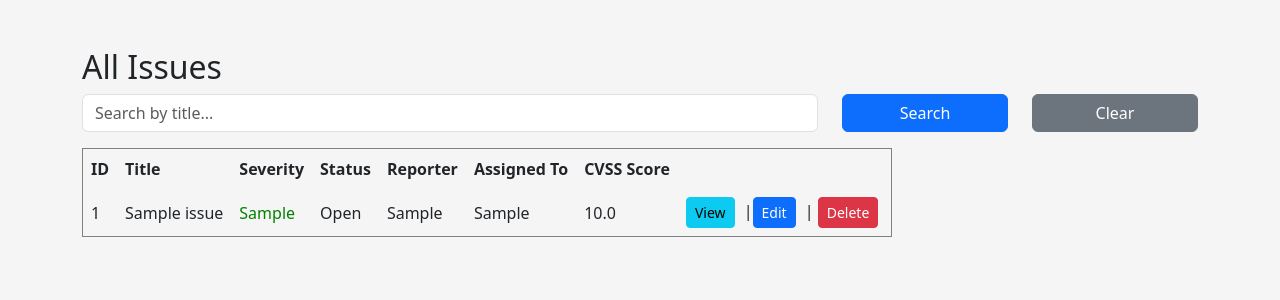
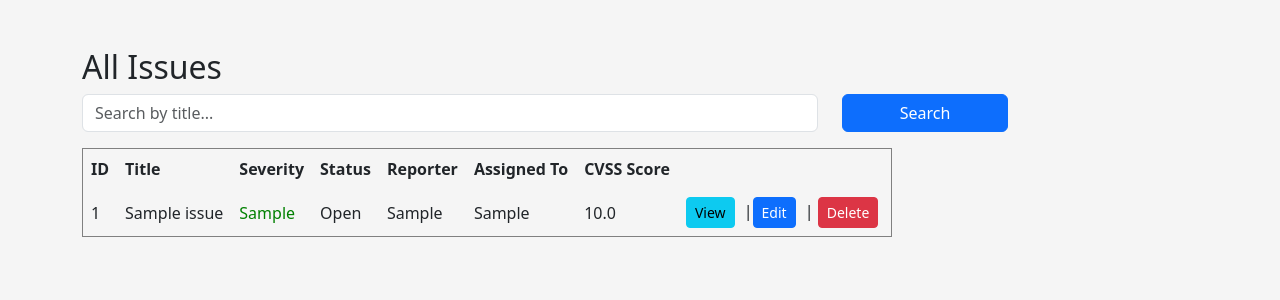
Before and after one commit to dbsspencerjohn-dot/spencer, a Flask app: template templates/issues.html in a window 1280 px wide. Shown: the part 56-356 px from the top of the page. Run offline with Flask 3, Linux system fonts and the light colour scheme; the template is opened without the code that fills it: values that come from a table or form of the project are taken from there, others are empty; tables that the repository leaves empty hold one stand-in row (values such as "Sample post").

Commit message:
removed the clear button, not needed ( Source : self )

```diff
--- a/templates/issues.html
+++ b/templates/issues.html
@@ -18,9 +18,9 @@ content %}
       <button type="submit" class="btn btn-primary w-100">Search</button>
     </div>
 
-    <div class="col-md-2">
+    <!-- <div class="col-md-2">
       <a href="/issues-page" class="btn btn-secondary w-100"> Clear </a>
-    </div>
+    </div> --->
   </div>
 </form>
 <table border="1" cellpadding="8">
```
